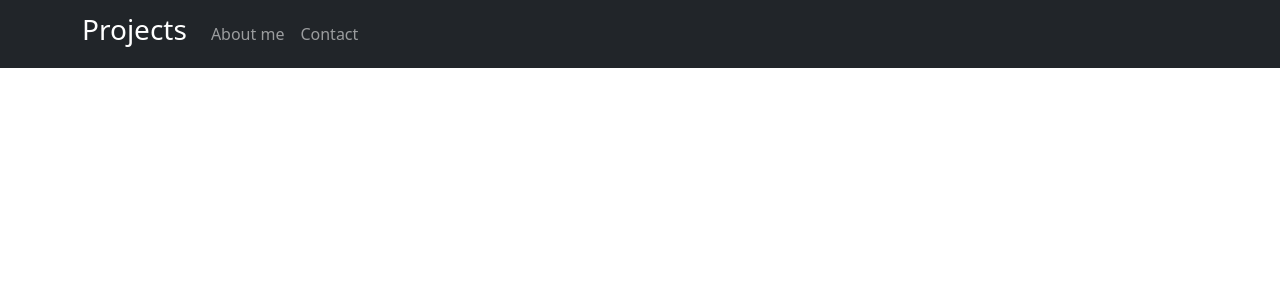
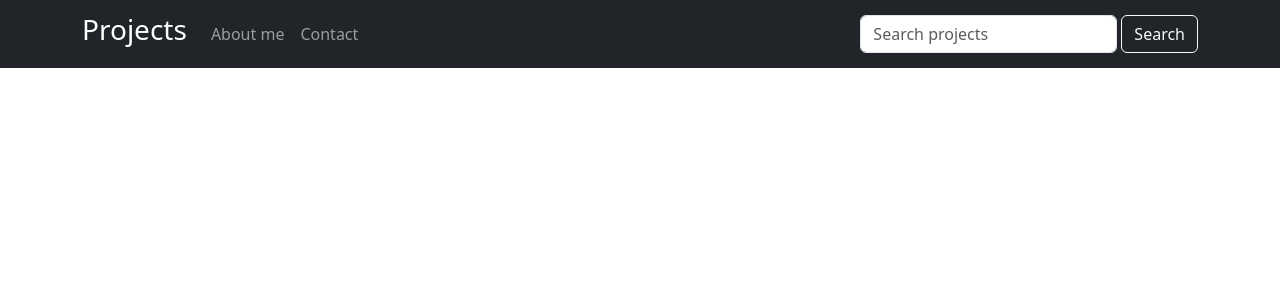
Before and after one commit to tomhaeck/portfolio, a Django app: page / in a window 1280 px wide. Shown: the top 300 px of the page. Run offline with Django 5.2, Linux system fonts and the light colour scheme; data that the repository does not hold is empty.

Commit message:
add search bar in base template

```diff
--- a/projects/templates/projects/base.html
+++ b/projects/templates/projects/base.html
@@ -24,6 +24,13 @@
                 <li class="nav-item"><a class="nav-link" href="#">Contact</a></li>
             </ul>
         </div>
+
+        <div class="ms-auto">
+            <form action="{% url 'all_projects' %}" method="get" class="d-flex">
+                <input class="form-control me-1" type="search" name="contains" placeholder="Search projects">
+                <button class="btn btn-outline-light">Search</button>
+            </form>
+        </div>
     </div>
 </nav>
 
```
